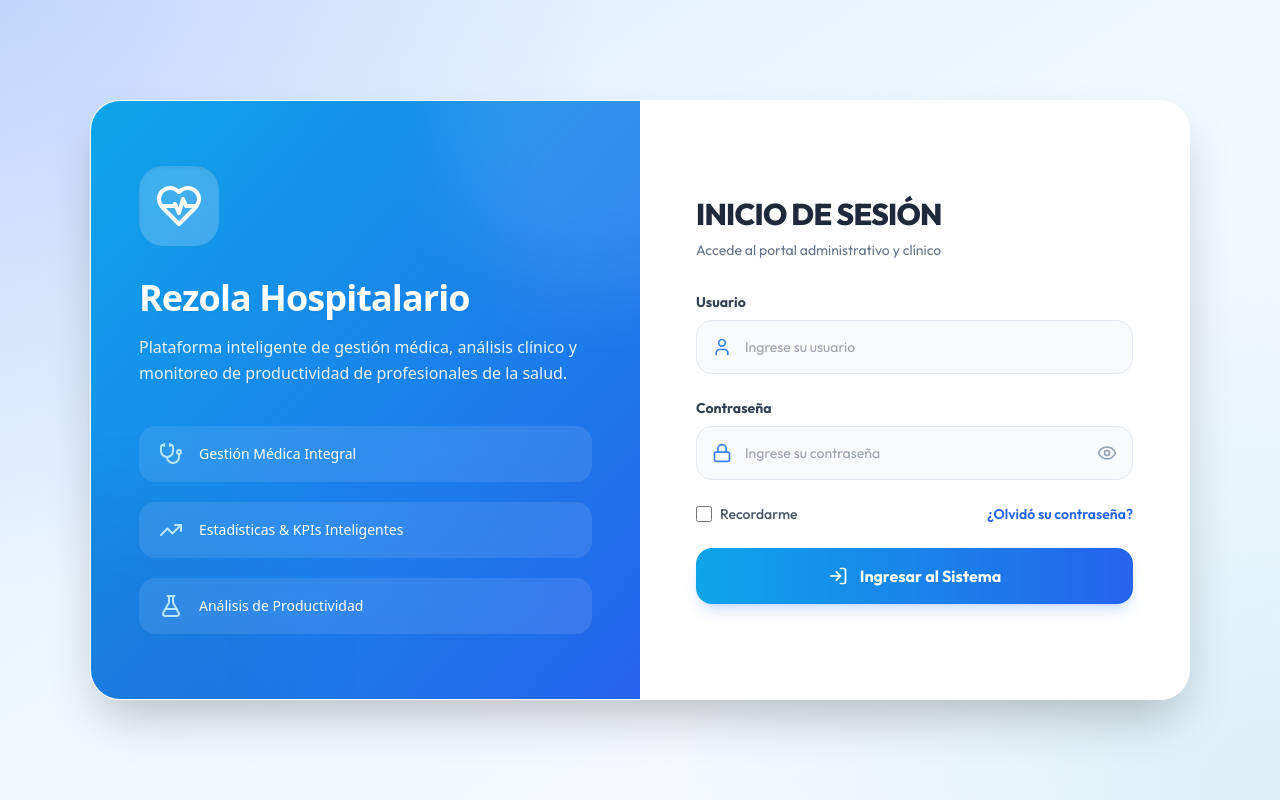
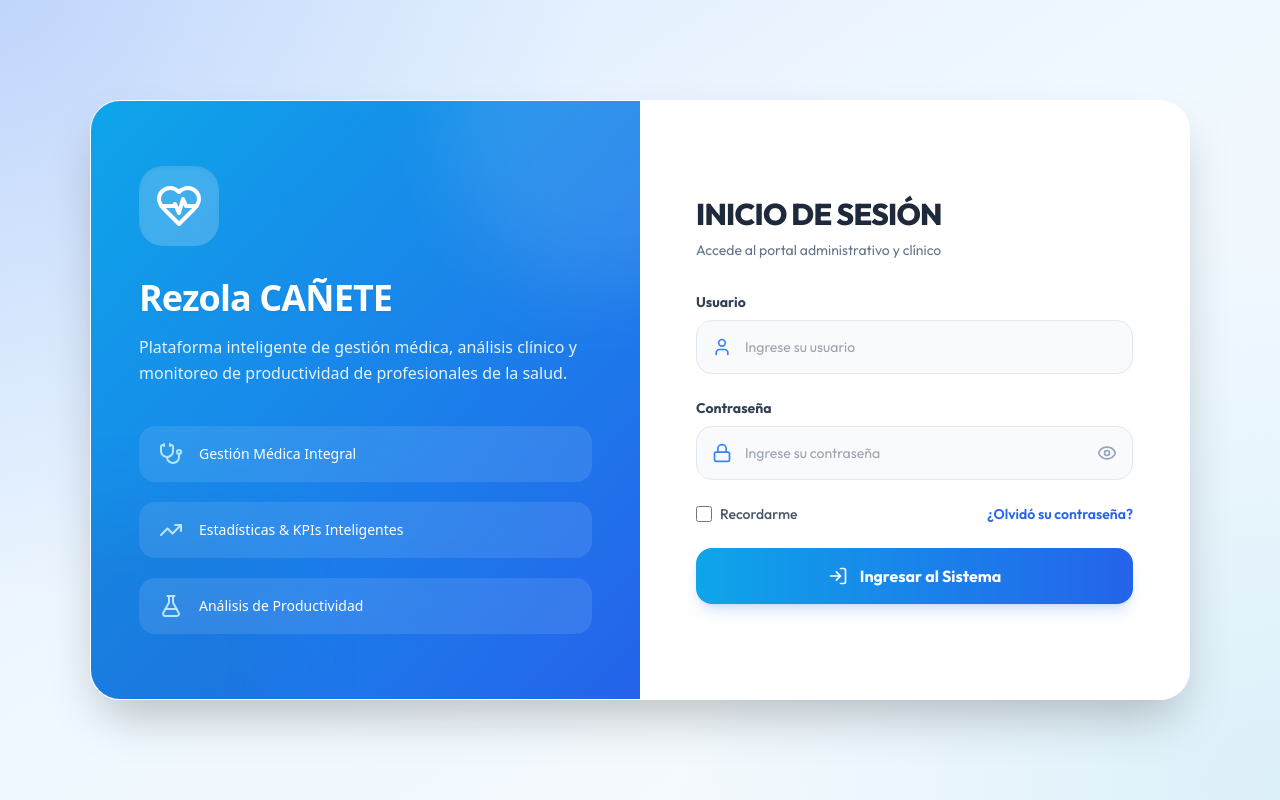
Before and after one commit to fabricioac-bit/reporte_estadisticov1.2, a Next.js app: page /login in a window 1280 px wide. Built offline with nearby package versions, Linux system fonts and the light colour scheme.

Commit message:
feat:cambio de titulo

```diff
--- a/src/app/(auth)/login/page.tsx
+++ b/src/app/(auth)/login/page.tsx
@@ -95,7 +95,7 @@ export default function LoginPage() {
           </div>
 
           <h1 className="text-4xl font-extrabold tracking-tight mb-4 text-white font-sans drop-shadow-sm">
-            Rezola Hospitalario
+            Rezola CAÑETE
           </h1>
 
           <p className="text-slate-100/95 leading-relaxed text-base mb-10 font-sans font-light">
```
Also changed, not shown: 1 other file (tests, documents, lock files or other folders).
